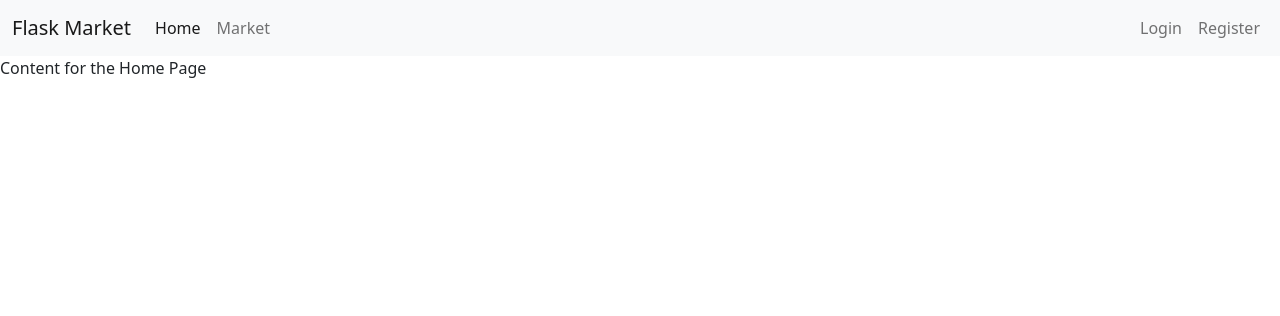
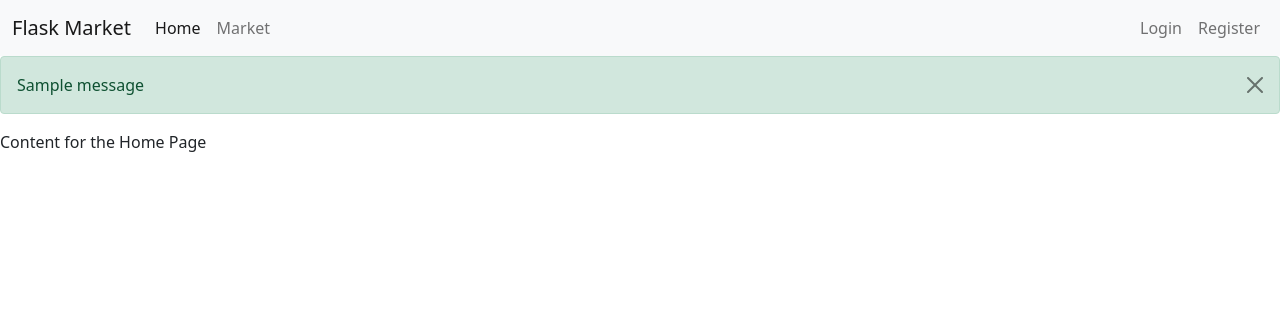
Before and after one commit to Avutzhan/FlaskMarket, a Flask app: page / in a window 1280 px wide. Shown: the top 316 px of the page. Run offline with Flask 2, Linux system fonts and the light colour scheme; one stand-in notice (Sample message) is shown.

Commit message:
* flash messages * advanced validation

```diff
--- a/market/routes.py
+++ b/market/routes.py
@@ -1,5 +1,5 @@
 from market import app
-from flask import render_template, redirect, url_for
+from flask import render_template, redirect, url_for, flash
 from market.models import Item, User
 from market.forms import RegisterForm
 from market import db
@@ -29,5 +29,5 @@ def register_page():
         return redirect(url_for('market_page'))
     if form.errors != {}:
         for err_msg in form.errors.values():
-            print('There is error with creating user: ' + err_msg[0])
+            flash('There is error with creating user: ' + err_msg[0], category='danger')
     return render_template('register.html', form=form)
--- a/market/templates/base.html
+++ b/market/templates/base.html
@@ -45,6 +45,18 @@
     </nav>
     <!--NAVBAR END-->
 
+    <!--FLASH MESSAGES-->
+
+    {% with messages = get_flashed_messages(with_categories=true) %}
+      {% if messages %}
+        {% for category, message in messages %}
+            <div class="alert alert-{{ category }} alert-dismissible fade show" role="alert">
+              {{ message }}
+              <button type="button" class="btn-close" data-bs-dismiss="alert" aria-label="Close"></button>
+            </div>
+        {% endfor %}
+      {% endif %}
+    {% endwith %}
     <!--CONTENT-->
     {% block content %}
 
```
Also changed, not shown: market/forms.py (+12 -1 lines), market/market.db.
